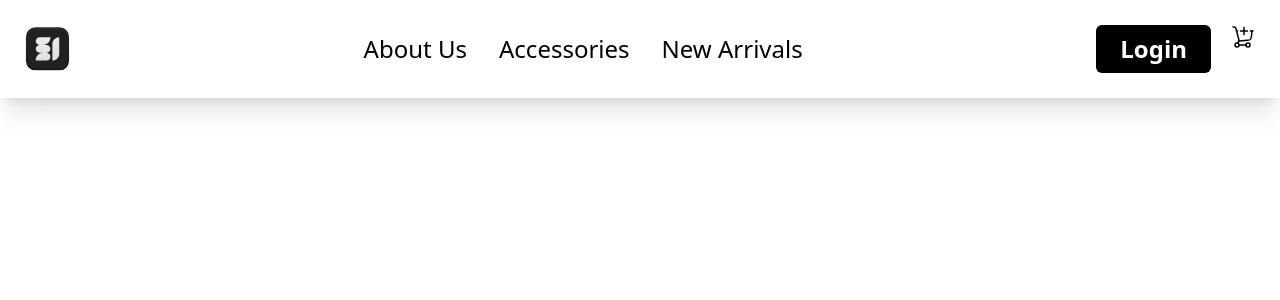
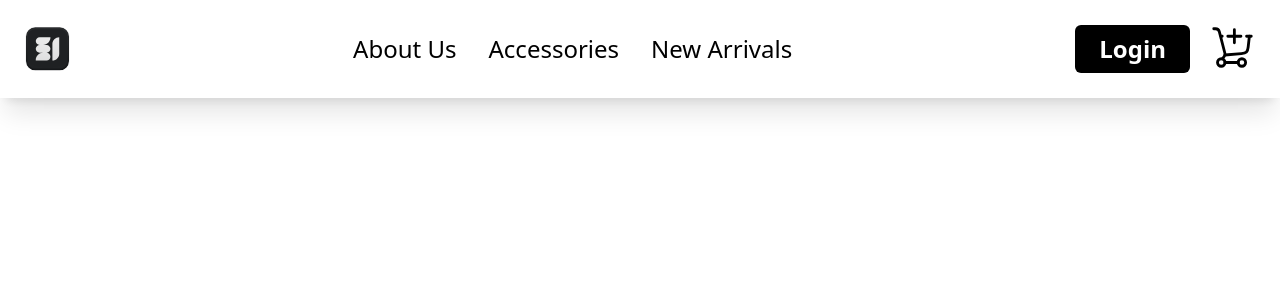
Before and after one commit to baeganBytes/nexora, a Next.js app: page / in a window 1280 px wide. Shown: the top 300 px of the page. Built offline with nearby package versions, Linux system fonts and the light colour scheme.

Commit message:
Update 3 navbar

```diff
--- a/components/ui/shared/Navigation-bar/navigation.tsx
+++ b/components/ui/shared/Navigation-bar/navigation.tsx
@@ -40,7 +40,7 @@ function Navigation() {
           Login
         </button>
         <div className="add-to-cart">
-          <Image src={cart} alt="cart" height={24} width={24} />
+          <Image src={cart} alt="cart" height={45} width={45} />
         </div>
       </div>
     </nav>
--- a/src/app/globals.css
+++ b/src/app/globals.css
@@ -1,6 +1,6 @@
-@import "tailwindcss";
 @import url('https://fonts.googleapis.com/css2?family=Ubuntu:ital,wght@0,300;0,400;0,500;0,700;1,300;1,400;1,500;1,700&display=swap');
 @import url('https://fonts.googleapis.com/css2?family=Archivo:ital,wght@0,100..900;1,100..900&display=swap');
+@import "tailwindcss";
 
 @theme {
     --font-ubuntu: Ubuntu
```
